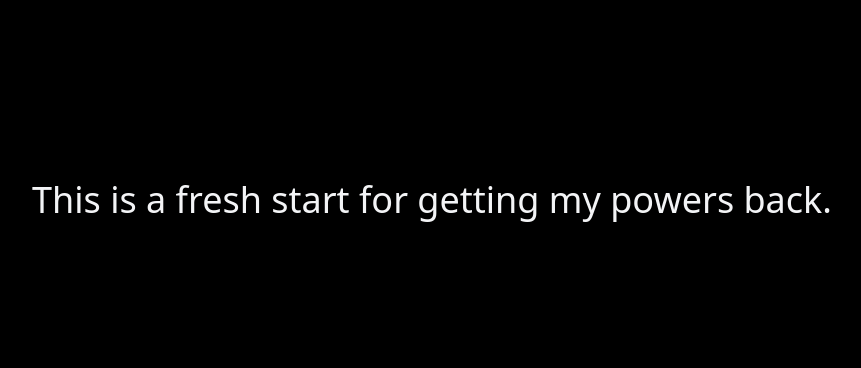
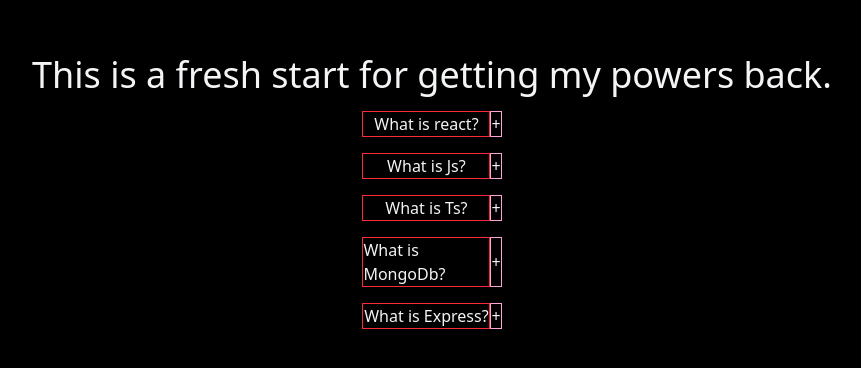
Before and after one commit to Tyagi221B/React_practise_projects, a React (Vite) app: page / in a window 1280 px wide. Shown: the part 200-568 px from the top of the page, without its empty margins (208-1069 px from the left). Built offline with nearby package versions, Linux system fonts and the light colour scheme.

Commit message:
Make according without ai.

```diff
--- a/src/App.tsx
+++ b/src/App.tsx
@@ -1,9 +1,11 @@
+import Accordian from "./components/Accordian"
+
 function App() {
 
   return (
-    <div className="h-screen flex items-center justify-center bg-black text-gray-100">
+    <div className="h-screen flex flex-col items-center justify-center bg-black text-gray-100">
       <div className="text-4xl">This is a fresh start for getting my powers back.</div>
-
+      <Accordian/>
     </div>
   )
 }
--- /dev/null
+++ b/src/components/Accordian.tsx
@@ -0,0 +1,27 @@
+import { useState } from "react";
+import data from "../data/accordian.data";
+
+function Accordian() {
+  const [isOpen, setisOpen] = useState<number | null>(null);
+
+  const handleOpen = (id : number) => {
+    console.log(id)
+    setisOpen(isOpen === id ? null : id)
+  }
+  return (
+    <div>
+      {data.map((accord) => (
+        <div key={accord.id}>
+          <div className="flex m-4">
+
+            <div className="flex border border-red-500 w-32 justify-center items-center">{accord.question}</div>
+            <button onClick={() => handleOpen(accord.id)} className="border border-pink-300 hover:bg-pink-300 hover:text-black">+</button>
+          </div>
+          <div >{isOpen === accord.id && <p className="border border-amber-300">{accord.answer}</p>}</div>
+        </div>
+      ))}
+    </div>
+  );
+}
+
+export default Accordian;
--- /dev/null
+++ b/src/data/accordian.data.ts
@@ -0,0 +1,29 @@
+const data = [
+  {
+    id: 1,
+    question: "What is react?",
+    answer: "The react is good. "
+  },
+  {
+    id: 2,
+    question: "What is Js?",
+    answer: "The Js is good. "
+  },
+  {
+    id: 3,
+    question: "What is Ts?",
+    answer: "The Ts is good. "
+  },
+  {
+    id: 4,
+    question: "What is MongoDb?",
+    answer: "The MongoDb is good. "
+  },
+  {
+    id: 5,
+    question: "What is Express?",
+    answer: "The Express is good. "
+  },
+]
+
+export default data
```
